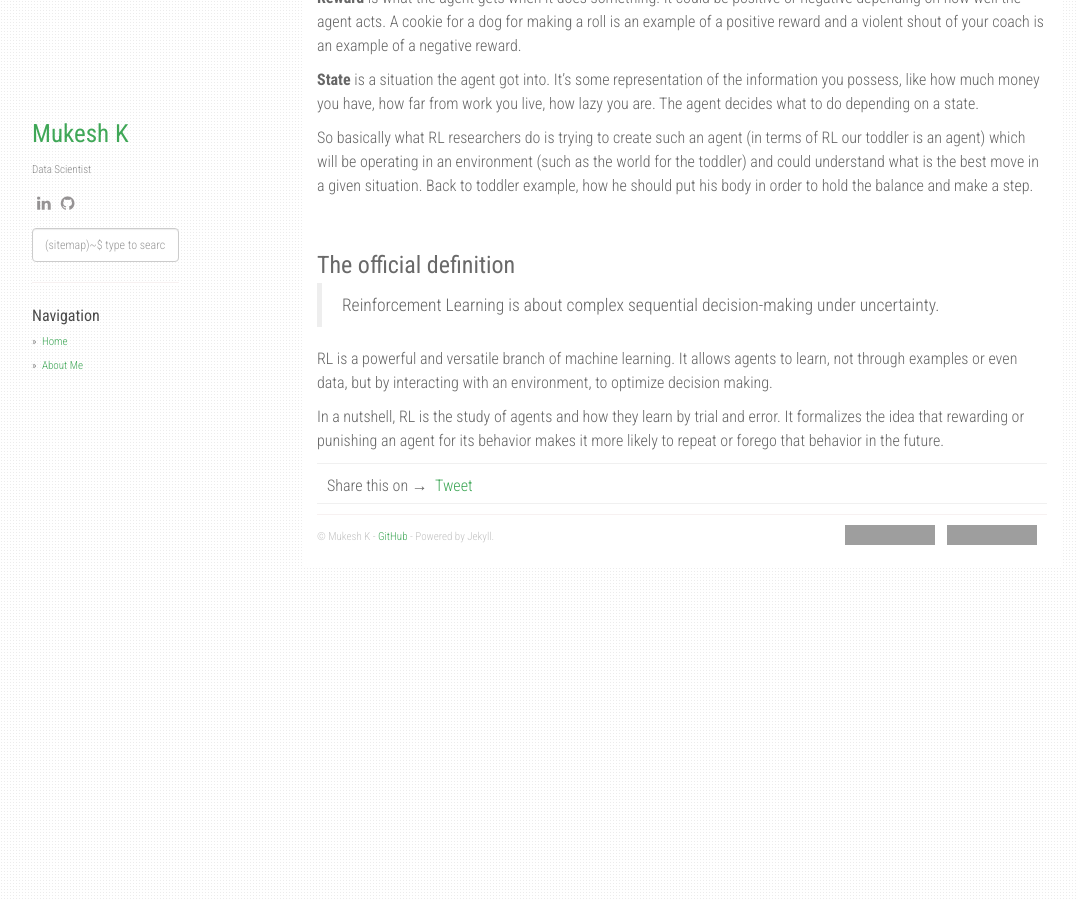
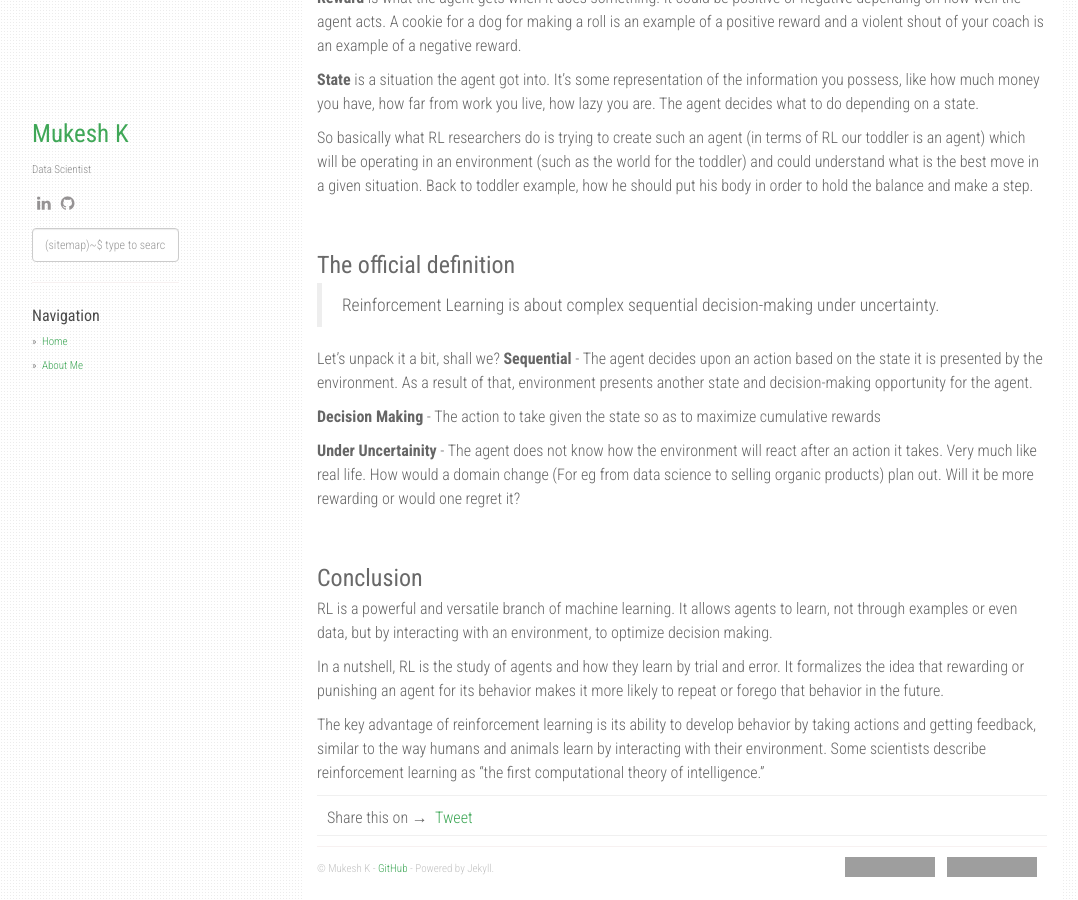
Before and after one commit to muksmuks/rl, a Jekyll site: the page built from docs/_posts/2022-05-14-what-is-reinforcement-learning.md, in a window 1280 px wide and 900 px high, scrolled down 1625 px. Shown: the whole window, without its empty margins (53-1131 px from the left). Built offline with Jekyll 4.4.1, drawn with Linux system fonts in a browser that asks for light colours; nearby versions of some CDN libraries; comment, search, counter and statistics services are not loaded; grey boxes are pictures that could not be loaded.

Commit message:
Added more contents

```diff
--- a/docs/_posts/2022-05-14-what-is-reinforcement-learning.md
+++ b/docs/_posts/2022-05-14-what-is-reinforcement-learning.md
@@ -52,7 +52,22 @@ So basically what RL researchers do is trying to create such an agent (in terms
 
 > Reinforcement Learning is about complex sequential decision-making under uncertainty.
 
+Let's unpack it a bit, shall we?
+**Sequential** - The agent decides upon an action based on the state it is presented by the environment. As a result of that, environment
+presents another state and decision-making opportunity for the agent.
+
+**Decision Making** - The action to take given the state so as to maximize cumulative rewards
+
+**Under Uncertainity** - The agent does not know how the environment will react after an action it takes. Very much like real life. How would
+a domain change (For eg from data science to selling organic products) plan out. Will it be more rewarding or would one regret it?
+
+
+
+<br>
+### Conclusion
 
 RL is a powerful and versatile branch of machine learning. It allows agents to learn, not through examples or even data, but by interacting with an environment, to optimize decision making.
 
 In a nutshell, RL is the study of agents and how they learn by trial and error. It formalizes the idea that rewarding or punishing an agent for its behavior makes it more likely to repeat or forego that behavior in the future.
+
+The key advantage of reinforcement learning is its ability to develop behavior by taking actions and getting feedback, similar to the way humans and animals learn by interacting with their environment. Some scientists describe reinforcement learning as "the first computational theory of intelligence."
```
